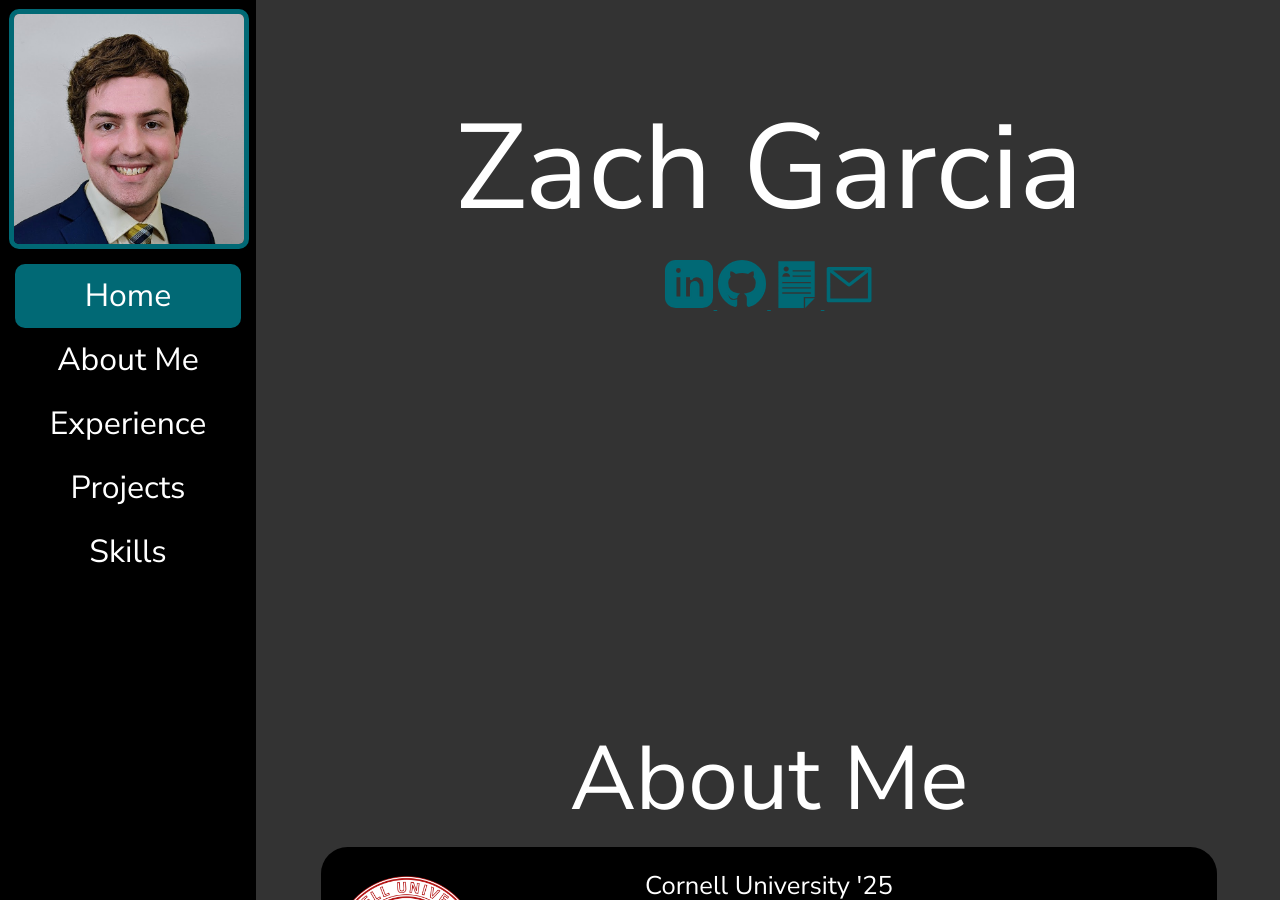
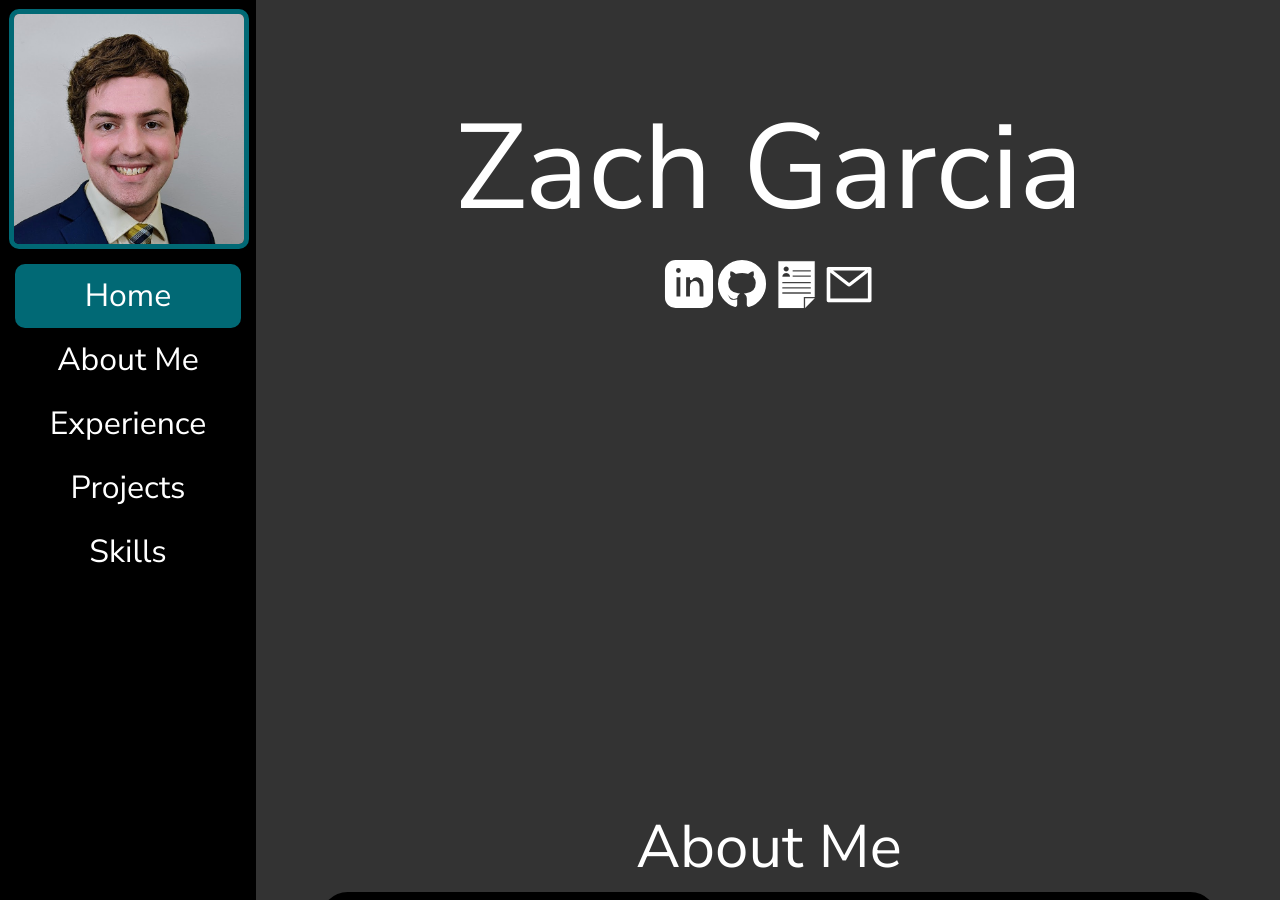
Before and after one commit to ZachGarcia42/zachgarcia42.github.io, a Jekyll site: the page built from index.markdown, in a window 1280 px wide and 900 px high, scrolled down 191 px. Built offline with Jekyll 4.4.1, drawn with Linux system fonts in a browser that asks for light colours; some of the changed text lies outside the part shown.

Commit message:
Left Justify text and adjust styles

```diff
--- a/_layouts/default.html
+++ b/_layouts/default.html
@@ -118,12 +118,15 @@
       <br>
       <p>
         During my time at Google, I learned a great deal about software development, including Google's developer
-        workflow, version control, C++ RPC frameworks, and software testing. One of the most important things I learned
+        workflow, version control, C++ RPC frameworks, and software testing. <br><br>
+        One of the most important things I learned
         at Google was the importance of collaboration. In order to be successful, I needed to work effectively with the
         other members of my team. That meant being able to communicate clearly, share ideas, and give and receive
-        feedback. I also learned a great deal about Google's developer workflow. This workflow involved version control,
+        feedback.<br><br>
+        I also learned a great deal about Google's developer workflow. This workflow involved version control,
         code reviews, and testing. The workflow also includes a number of other tools and practices that help to improve
-        development velocity and reliability. Finally, I learned a great deal about C++ RPC frameworks. These frameworks
+        development velocity and reliability.
+        <br><br>Finally, I learned a great deal about C++ RPC frameworks. These frameworks
         allow for the easy and efficient communication between different parts of an application. This has improved
         development velocity and reliability by making it easier to develop and test applications. In addition to the
         above, I also upgraded the test suite to be hermetic and deterministic, which reduced runtime by 60% and
@@ -191,7 +194,7 @@
         As a member of the Cornell Rocketry team, I have developed and implemented a variety of rocket technologies. For
         example, I developed an algorithm to track the rocket with a directional antenna during flight that used the
         rocket's telemetry data to calculate where to <a id="short"
-          href="https://youtube.com/shorts/Xi2OhtbPn3E?feature=share" target="_blank">aim the antenna.</a> I also
+          href="https://youtube.com/shorts/Xi2OhtbPn3E?feature=share" target="_blank">aim the antenna↗.</a> I also
         implemented LoRa communications that
         received packets from 2 miles away. Finally, I added Reed-Solomon forward error correction to improve packet
         reception. My experience in developing and implementing rocketry technologies has given me a strong
--- a/assets/css/style.css
+++ b/assets/css/style.css
@@ -2,7 +2,7 @@
   --main-color: rgb(1, 105, 117);
   --background-color: #333333;
   --background-dark: #000000;
-  --highlight: #f4e4c1;
+  --highlight: rgb(176, 230, 236);
 }
 
 #name {
@@ -39,10 +39,11 @@ h6 {
 
 h1 {
   font-family: 'Nunito Sans', sans-serif;
-  font-size: 90px;
+  font-size: 60px;
   font-weight: 400;
   text-align: center;
   width: 100%;
+  margin-top: 10%;
 }
 
 h2 {
@@ -178,13 +179,18 @@ div.container {
   column-gap: 5px;
   width: 100%;
   justify-content: center;
+  text-align: center;
+}
+
+#skills {
+  text-align: center;
 }
 
 div.icons a svg {
   height: 50px;
   width: 50px;
-  stroke: var(--main-color);
-  fill: var(--main-color);
+  stroke: white;
+  fill: white;
 }
 
 div.info a svg {
@@ -192,6 +198,7 @@ div.info a svg {
   width: 80px;
   stroke: var(--main-color);
   fill: var(--main-color);
+  margin-left: 45%;
 }
 
 div img {
@@ -210,23 +217,28 @@ div img.logo {
 }
 
 a:link {
-  color: var(--main-color);
+  color: var(--highlight);
+  text-decoration: none;
 }
 
 a:visited {
-  color: var(--main-color);
+  color: var(--highlight);
+  text-decoration: none;
 }
 
 a:hover {
-  color: var(--main-color);
+  color: var(--highlight);
+  text-decoration: none;
 }
 
 a:active {
-  color: var(--main-color);
+  color: var(--highlight);
+  text-decoration: none;
 }
 
 div.section p.org {
   font-size: 18pt;
+  text-align: center;
 }
 
 #ratsvid {
@@ -242,7 +254,7 @@ div.section p.org {
   grid-column-start: 2;
   grid-column-end: 4;
   grid-row-start: 1;
-  font-size: 2vw;
+  font-size: 1.7vw;
 }
 
 /* #rats {
@@ -288,7 +300,7 @@ div.section {
   min-height: 100vh;
   padding: 1px;
   position: relative;
-  text-align: center;
+  /* text-align: center; */
   margin-left: 25%;
 }
 
```
